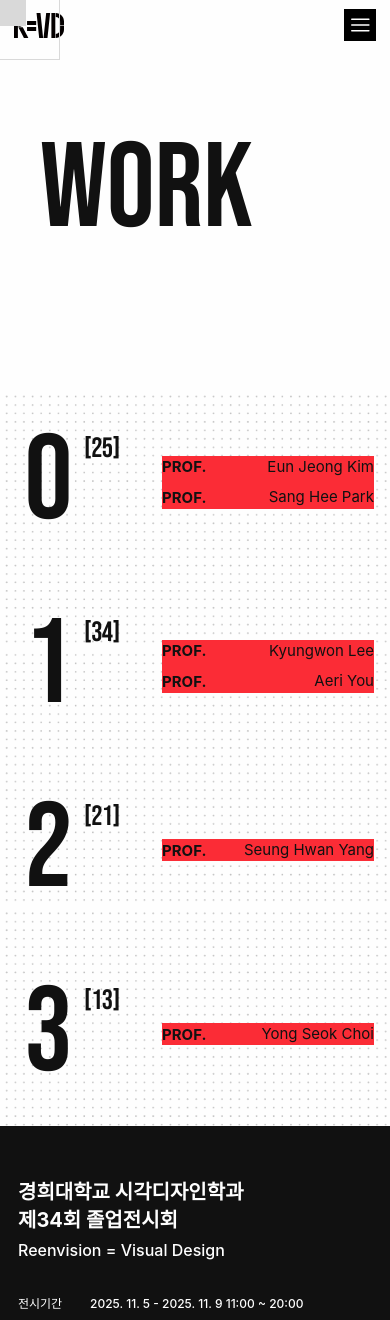
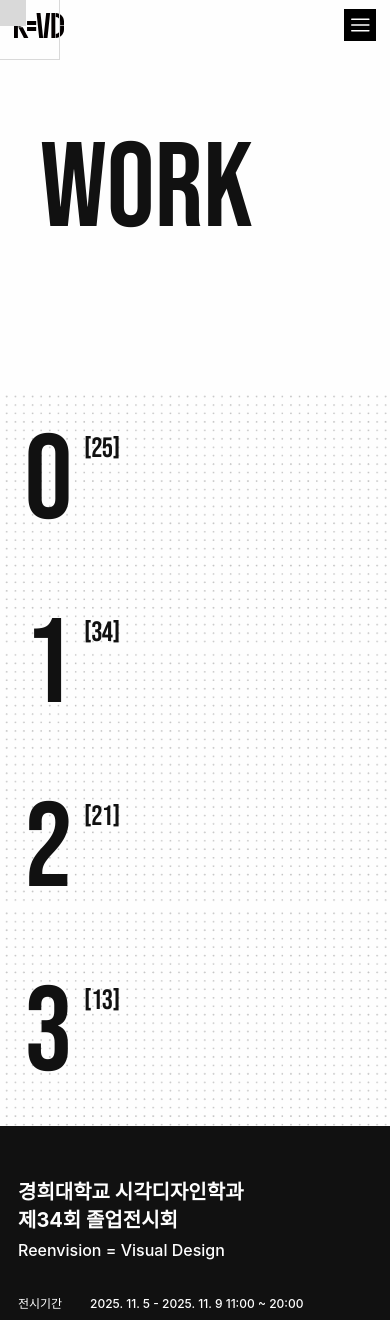
Before and after one commit to ThisIsSimple/khvd2025, a SvelteKit app: page /exhibition/works in a window 390 px wide. Shown: the top 1320 px of the page. Built offline with nearby package versions, Linux system fonts and the light colour scheme; a web font is replaced by a local one.

Commit message:
chore: design change

```diff
--- a/src/lib/components/WorkCardMobile.svelte
+++ b/src/lib/components/WorkCardMobile.svelte
@@ -24,7 +24,7 @@
 
 <!-- Work Card Mobile Component (1-column horizontal with vertical expansion) -->
 <div
-	class="px-[16px] w-full transition-all duration-500 ease-in-out py-[20px] overflow-hidden {isHovered
+	class="relative px-[16px] w-full transition-all duration-500 ease-in-out py-[20px] overflow-hidden {isHovered
 		? 'bg-primary'
 		: ''}"
 	onmouseenter={() => (isHovered = true)}
@@ -34,7 +34,7 @@
 	tabindex="0"
 >
 	<!-- Content Container -->
-	<div class="relative flex items-center justify-between w-full">
+	<div class="flex {!isHovered ? 'items-center' : 'items-end'} justify-between w-full">
 		<!-- Left: Number, Category, and Count -->
 		<div class="flex flex-col gap-[12px] items-start">
 			<!-- Number and Category Row -->
@@ -99,7 +99,7 @@
 		</div>
 
 		<!-- Right: Professor Info and Arrow -->
-		<div class="bg-red-500 flex flex-col items-end justify-between">
+		<div class="flex flex-col items-end justify-between h-full">
 			<!-- Arrow Icon (only when hovered) -->
 			{#if isHovered}
 				<Motion
@@ -108,18 +108,18 @@
 					transition={{ duration: 0.5, ease: 'easeInOut', delay: 0.2 }}
 					let:motion
 				>
-					<div use:motion class="flex items-center justify-end">
+					<div use:motion class="absolute top-[32px] right-[32px]">
 						<img
 							src="/icons/arrow-top-right.svg"
 							alt=""
-							class="w-[60px] h-[60px] relative right-[20px]"
+							class="w-[60px] h-[60px]"
 						/>
 					</div>
 				</Motion>
 			{/if}
 
 			<!-- Professor Info -->
-			<div class="flex flex-col gap-[8px] items-end justify-end w-[212px]">
+			<div class="hidden sm:flex flex-col gap-[8px] items-end justify-end w-[212px]">
 				{#each professors as professor}
 					<div
 						class="flex items-center justify-end w-full text-[15px] transition-colors duration-500 {isHovered
--- a/src/routes/exhibition/works/+page.svelte
+++ b/src/routes/exhibition/works/+page.svelte
@@ -6,28 +6,28 @@
 	const professorGroups = [
 		{
 			number: '0',
-			professors: [{ name: 'Eun Jeong Kim' }, { name: 'Sang Hee Park' }],
+			professors: [{ name: 'Un Chong Kim ' }, { name: 'Sang Hee Park' }],
 			workCount: 25,
 			category: 'VISUAL DESIGN',
 			title: '지속 가능한 미래를 위한\n창의적 해법'
 		},
 		{
 			number: '1',
-			professors: [{ name: 'Kyungwon Lee' }, { name: 'Aeri You' }],
+			professors: [{ name: 'Mee Kyung Jang' }, { name: 'Dae Yeon Kim' }],
 			workCount: 34,
 			category: 'VISUAL DESIGN',
 			title: '아이디어의 근원과\n메세지를 탐구하는\n실전 디자인'
 		},
 		{
 			number: '2',
-			professors: [{ name: 'Seung Hwan Yang' }],
+			professors: [{ name: 'Je Yon Jung' }],
 			workCount: 21,
 			category: 'VISUAL DESIGN',
 			title: '디자인 비즈니스:\n경험, 혁신, 그리고\n미래 연결성'
 		},
 		{
 			number: '3',
-			professors: [{ name: 'Yong Seok Choi' }],
+			professors: [{ name: 'Jung Woo Kim' }],
 			workCount: 13,
 			category: 'VISUAL DESIGN',
 			title: '시각 언어와\n인터랙션을 결합한\n경험 디자인'
@@ -70,7 +70,7 @@
 			style="grid-template-columns: {getGridColumns(
 				professorGroups.length,
 				hoveredIndex
-			)}; background-image: url('/work-background.webp'); background-repeat: repeat-x repeat-y;"
+			)}; background-image: url('/work-background.webp'); background-size: 100%; background-repeat: repeat-x repeat-y;"
 		>
 			{#each professorGroups as group, index}
 				<WorkCard
@@ -86,7 +86,7 @@
 
 		<!-- Professor Groups Grid - Tablet (2x2 grid) -->
 		<div
-			class="hidden tablet:grid desktop:hidden gap-[40px] w-full mb-[120px] transition-all duration-500 ease-in-out"
+			class="hidden tablet:grid desktop:hidden w-full transition-all duration-500 ease-in-out"
 			style="grid-template-columns: {hoveredIndex !== null && hoveredIndex < 2
 				? hoveredIndex === 0
 					? '1.3fr 0.7fr'
@@ -95,7 +95,7 @@
 					? hoveredIndex === 2
 						? '1.3fr 0.7fr'
 						: '0.7fr 1.3fr'
-					: '1fr 1fr'}; background-image: url('/work-background.webp'); background-repeat: repeat-x repeat-y; background-size: contain;"
+					: '1fr 1fr'}; background-image: url('/work-background.webp'); background-size: 100%; background-repeat: repeat-x repeat-y; background-size: contain;"
 		>
 			{#each professorGroups as group, index}
 				<WorkCard
```
